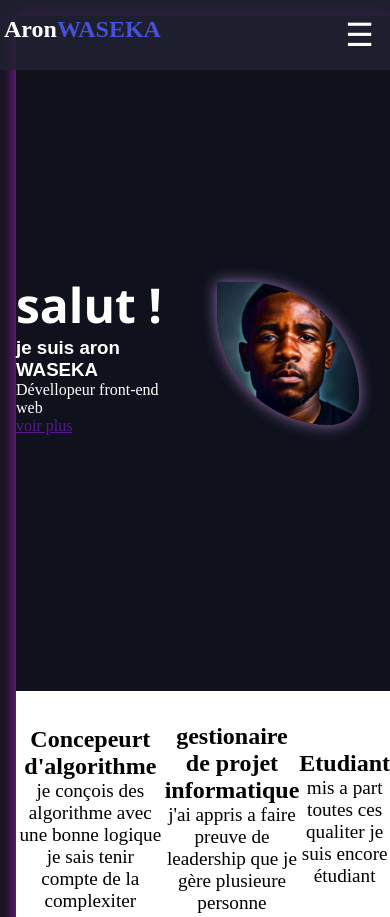
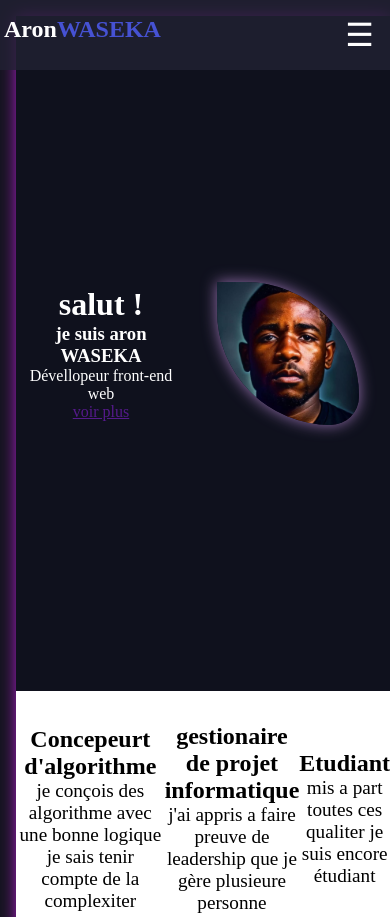
Before and after one commit to ghostrider635/portefolio, a plain HTML site: page index.html in a window 390 px wide. Shown: the top 917 px of the page. Drawn offline with Linux system fonts and the light colour scheme.

Commit message:
mise a jour de la police

```diff
--- a/style.css
+++ b/style.css
@@ -82,12 +82,8 @@ ul li a{
 }
 
 .element1 h1{
-    font-family: 'Segoe UI', Tahoma, Geneva, Verdana, sans-serif;
     font-size: 3rem;
 
-}
-.element1 h3{
-    font-family: fantasy;
 }
 
 
@@ -399,4 +395,13 @@ footer{
   .menu-icon {
     display: block;
   }
+
+  .element1 div {
+    width: 100%;
+    text-align: center;
+  }
+  .element1 div h1{
+    font-size: 2em;
+
+  }
 }
```
